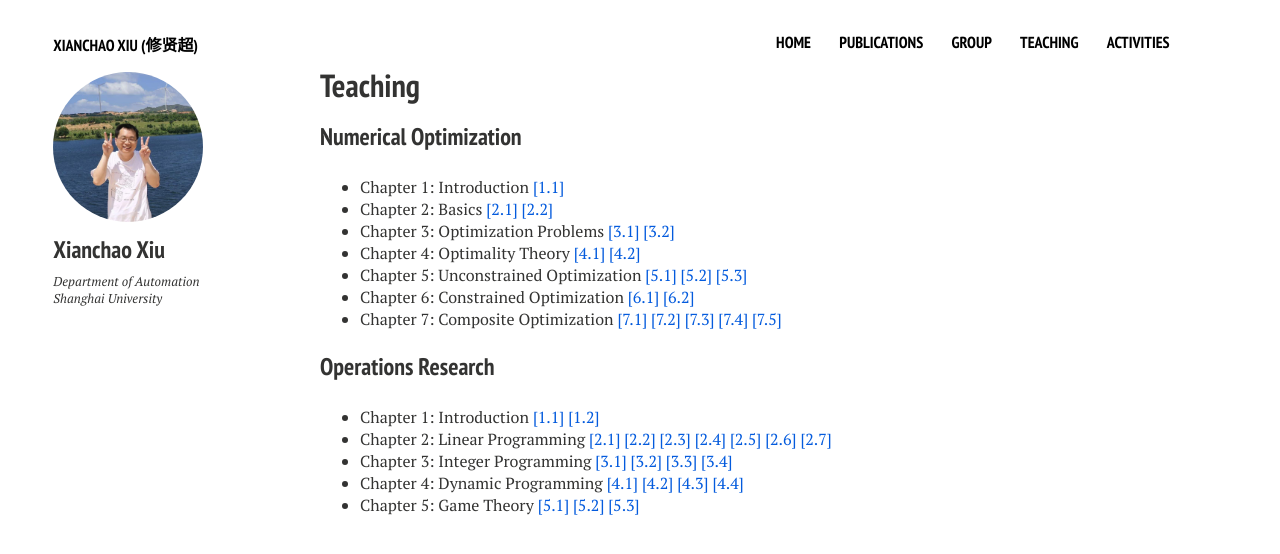
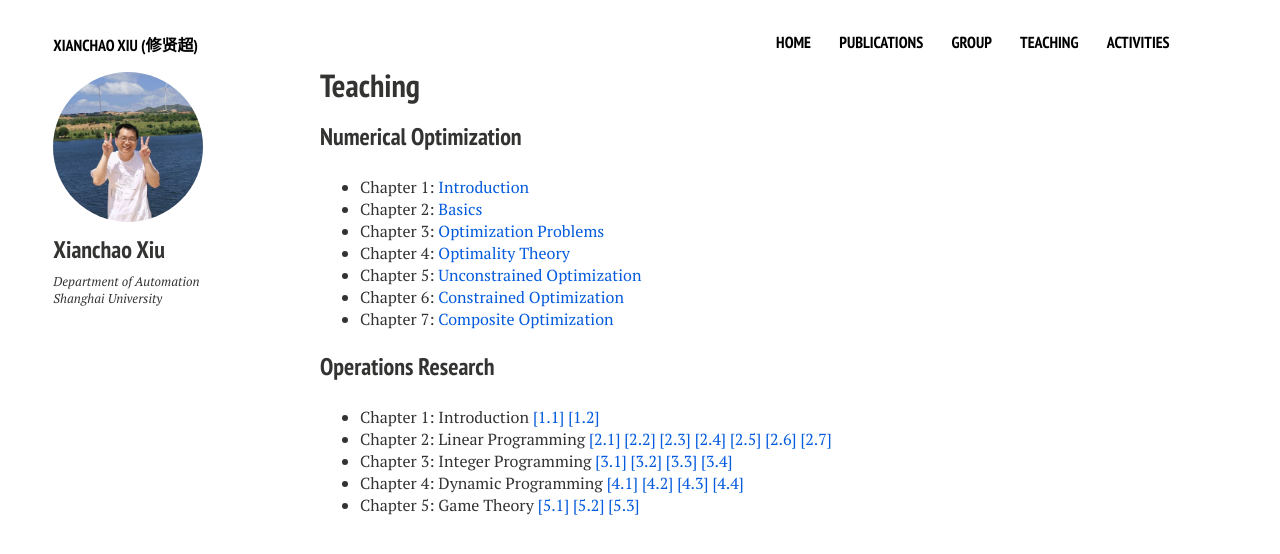
Before and after one commit to xianchaoxiu/xianchaoxiu.github.io, a Jekyll site: the page built from teaching/index.md, in a window 1280 px wide. Shown: the top 554 px of the page. Built offline with Jekyll 4.4.1, drawn with Linux system fonts in a browser that asks for light colours; nearby versions of some CDN libraries.

Commit message:
Update index.md

```diff
--- a/teaching/index.md
+++ b/teaching/index.md
@@ -10,13 +10,13 @@ share: false
 
 
 ### Numerical Optimization
-* Chapter 1: Introduction <a href="../teaching/S11.pdf" class="textlink" target="_blank">[1.1]</a>
-* Chapter 2: Basics  <a href="../teaching/S21.pdf" class="textlink" target="_blank">[2.1]</a> <a href="../teaching/S22.pdf" class="textlink" target="_blank">[2.2]</a>
-* Chapter 3: Optimization Problems  <a href="../teaching/S31.pdf" class="textlink" target="_blank">[3.1]</a> <a href="../teaching/S32.pdf" class="textlink" target="_blank">[3.2]</a>
-* Chapter 4: Optimality Theory  <a href="../teaching/S41.pdf" class="textlink" target="_blank">[4.1]</a> <a href="../teaching/S42.pdf" class="textlink" target="_blank">[4.2]</a>
-* Chapter 5: Unconstrained Optimization  <a href="../teaching/S51.pdf" class="textlink" target="_blank">[5.1]</a> <a href="../teaching/S52.pdf" class="textlink" target="_blank">[5.2]</a> <a href="../teaching/S53.pdf" class="textlink" target="_blank">[5.3]</a>
-* Chapter 6: Constrained Optimization  <a href="../teaching/S61.pdf" class="textlink" target="_blank">[6.1]</a> <a href="../teaching/S62.pdf" class="textlink" target="_blank">[6.2]</a>
-* Chapter 7: Composite Optimization  <a href="../teaching/S71.pdf" class="textlink" target="_blank">[7.1]</a> <a href="../teaching/S72.pdf" class="textlink" target="_blank">[7.2]</a> <a href="../teaching/S73.pdf" class="textlink" target="_blank">[7.3]</a> <a href="../teaching/S74.pdf" class="textlink" target="_blank">[7.4]</a> <a href="../teaching/S75.pdf" class="textlink" target="_blank">[7.5]</a>
+* Chapter 1: <a href="../teaching/OPT_1.pdf" class="textlink" target="_blank">Introduction </a>
+* Chapter 2: <a href="../teaching/OPT_2.pdf" class="textlink" target="_blank">Basics</a>
+* Chapter 3: <a href="../teaching/OPT_3.pdf" class="textlink" target="_blank">Optimization Problems</a>
+* Chapter 4: <a href="../teaching/OPT_4.pdf" class="textlink" target="_blank">Optimality Theory</a>
+* Chapter 5: <a href="../teaching/OPT_5.pdf" class="textlink" target="_blank">Unconstrained Optimization</a>
+* Chapter 6: <a href="../teaching/OPT_6.pdf" class="textlink" target="_blank">Constrained Optimization</a>
+* Chapter 7: <a href="../teaching/OPT_7.pdf" class="textlink" target="_blank">Composite Optimization</a>
 
 
 
```
